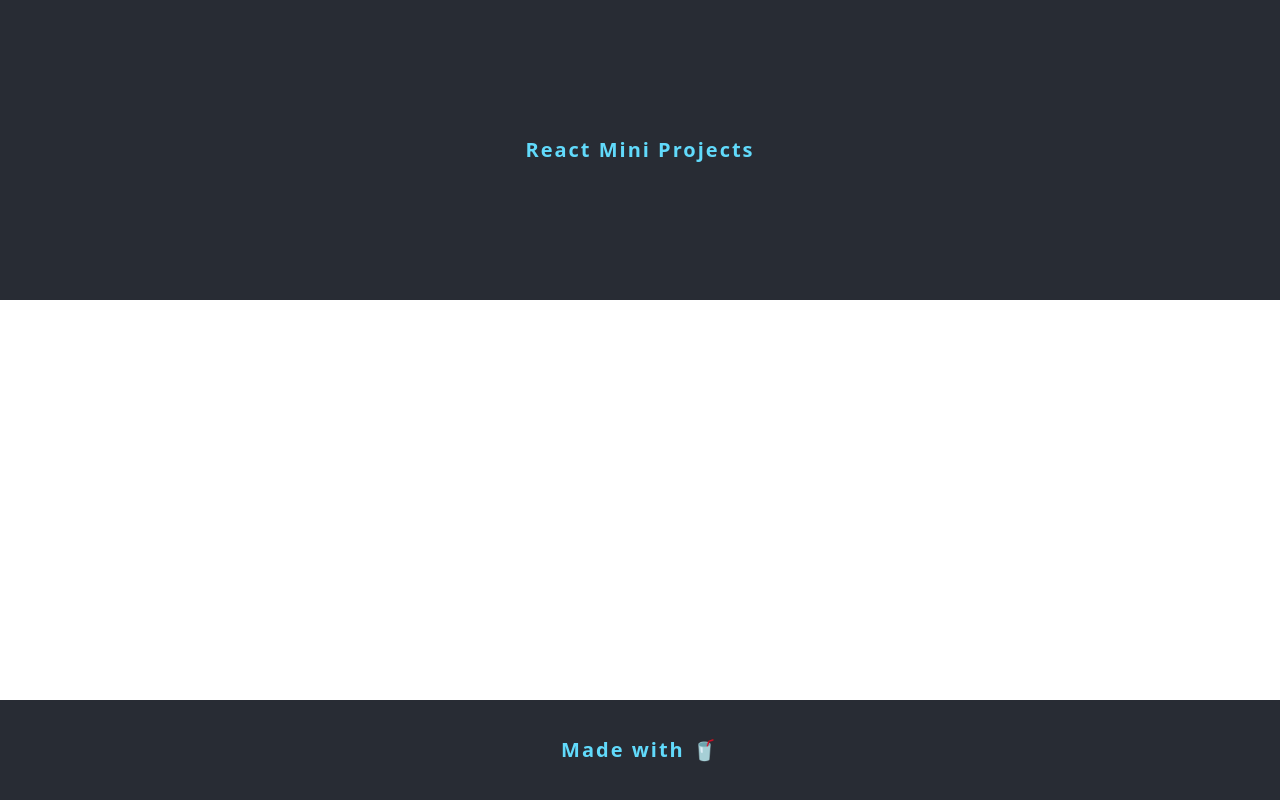
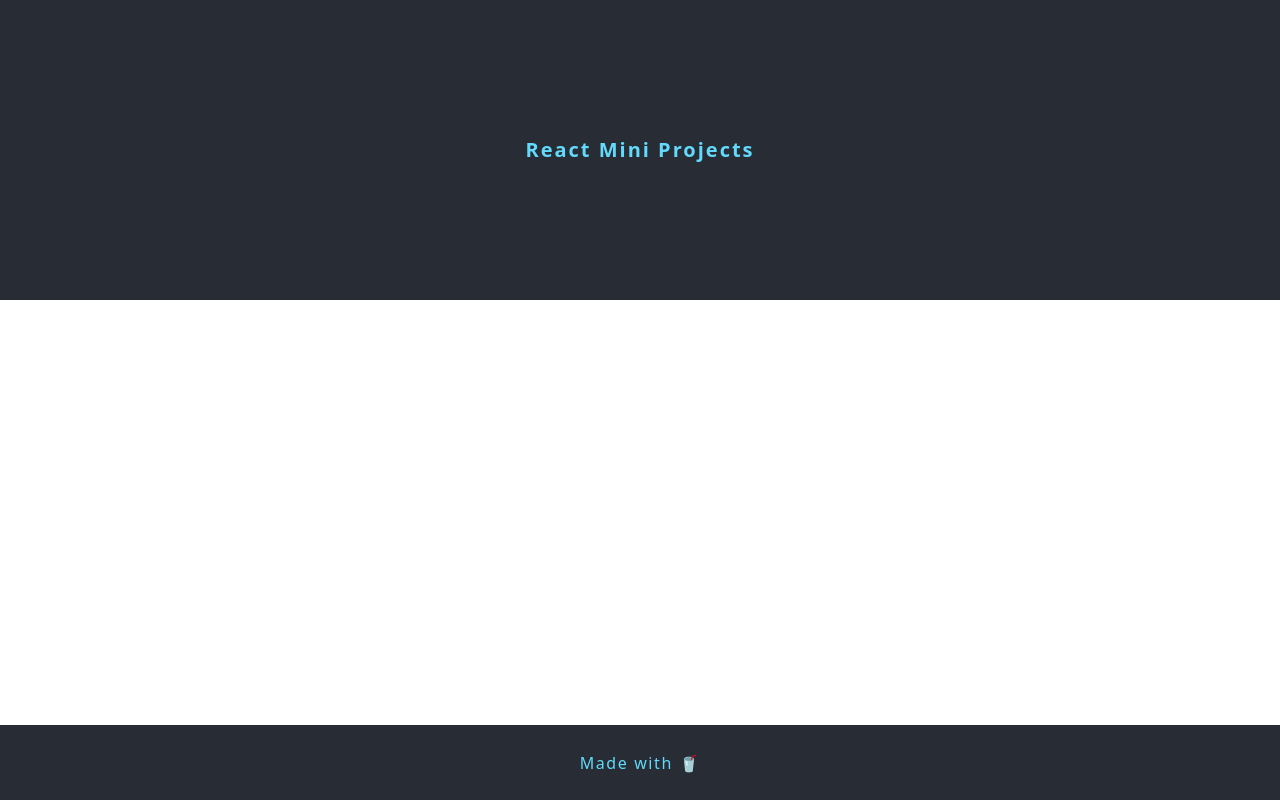
Before and after one commit to rnwathon/react-mini-projects, a React (Create React App) app: page / in a window 1280 px wide. Built offline with nearby package versions, Linux system fonts and the light colour scheme.

Commit message:
chore: implement clsx in Header, Footer, and Home Page

```diff
--- a/src/Components/Footer/index.jsx
+++ b/src/Components/Footer/index.jsx
@@ -1,9 +1,20 @@
+import clsx from 'clsx';
 import React from 'react';
 
 function Footer() {
+  const styles = {
+    footer: clsx([
+      'flex justify-center items-center',
+      'bg-[#282c34] text-[#61dafb]',
+      'h-[75px]',
+      'mt-5',
+    ]),
+    title: clsx('tracking-widest'),
+  };
+
   return (
-    <footer className="bg-[#282c34] text-[#61dafb] h-[100px] flex justify-center items-center mt-5">
-      <h1 className="text-xl font-bold tracking-widest">Made with 🥤</h1>
+    <footer className={styles.footer}>
+      <p className={styles.title}>Made with 🥤</p>
     </footer>
   );
 }
--- a/src/Components/Header/index.jsx
+++ b/src/Components/Header/index.jsx
@@ -1,9 +1,20 @@
+import clsx from 'clsx';
 import React from 'react';
 
 function Header() {
+  const styles = {
+    header: clsx([
+      'flex justify-center items-center',
+      'bg-[#282c34] text-[#61dafb]',
+      'h-[300px]',
+      'mb-5',
+    ]),
+    title: clsx('text-xl font-bold tracking-widest'),
+  };
+
   return (
-    <header className="bg-[#282c34] text-[#61dafb] h-[300px] flex justify-center items-center mb-5">
-      <h1 className="text-xl font-bold tracking-widest">React Mini Projects</h1>
+    <header className={styles.header}>
+      <h1 className={styles.title}>React Mini Projects</h1>
     </header>
   );
 }
--- a/src/Pages/0-Home/index.jsx
+++ b/src/Pages/0-Home/index.jsx
@@ -1,10 +1,15 @@
+import clsx from 'clsx';
 import React from 'react';
 import Footer from '../../Components/Footer';
 import Header from '../../Components/Header';
 
 function Home() {
+  const styles = {
+    wrapper: clsx(['flex flex-col justify-between', 'min-h-screen']),
+  };
+
   return (
-    <div className="flex flex-col justify-between min-h-screen">
+    <div className={styles.wrapper}>
       <Header />
 
       <Footer />
```
